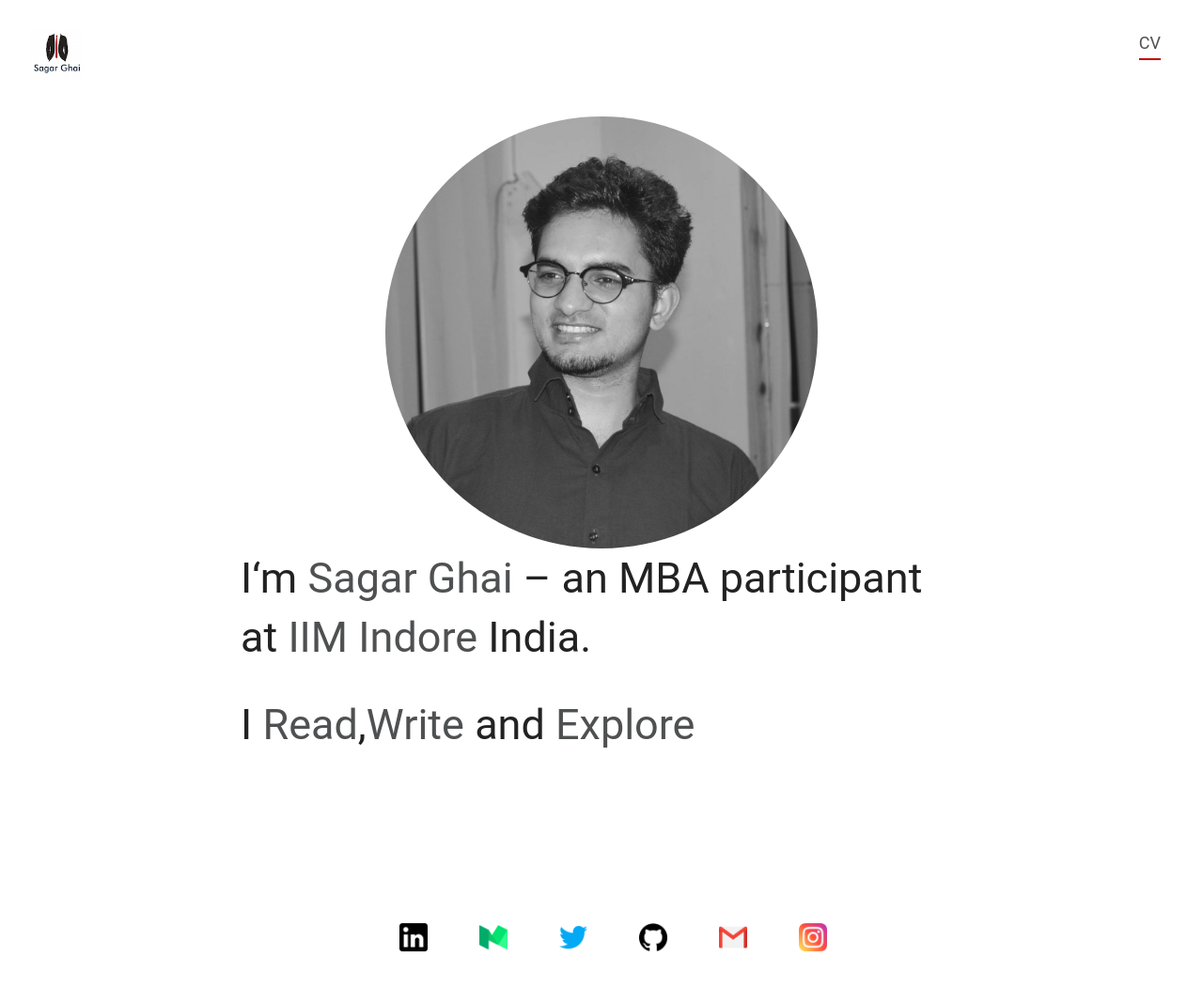
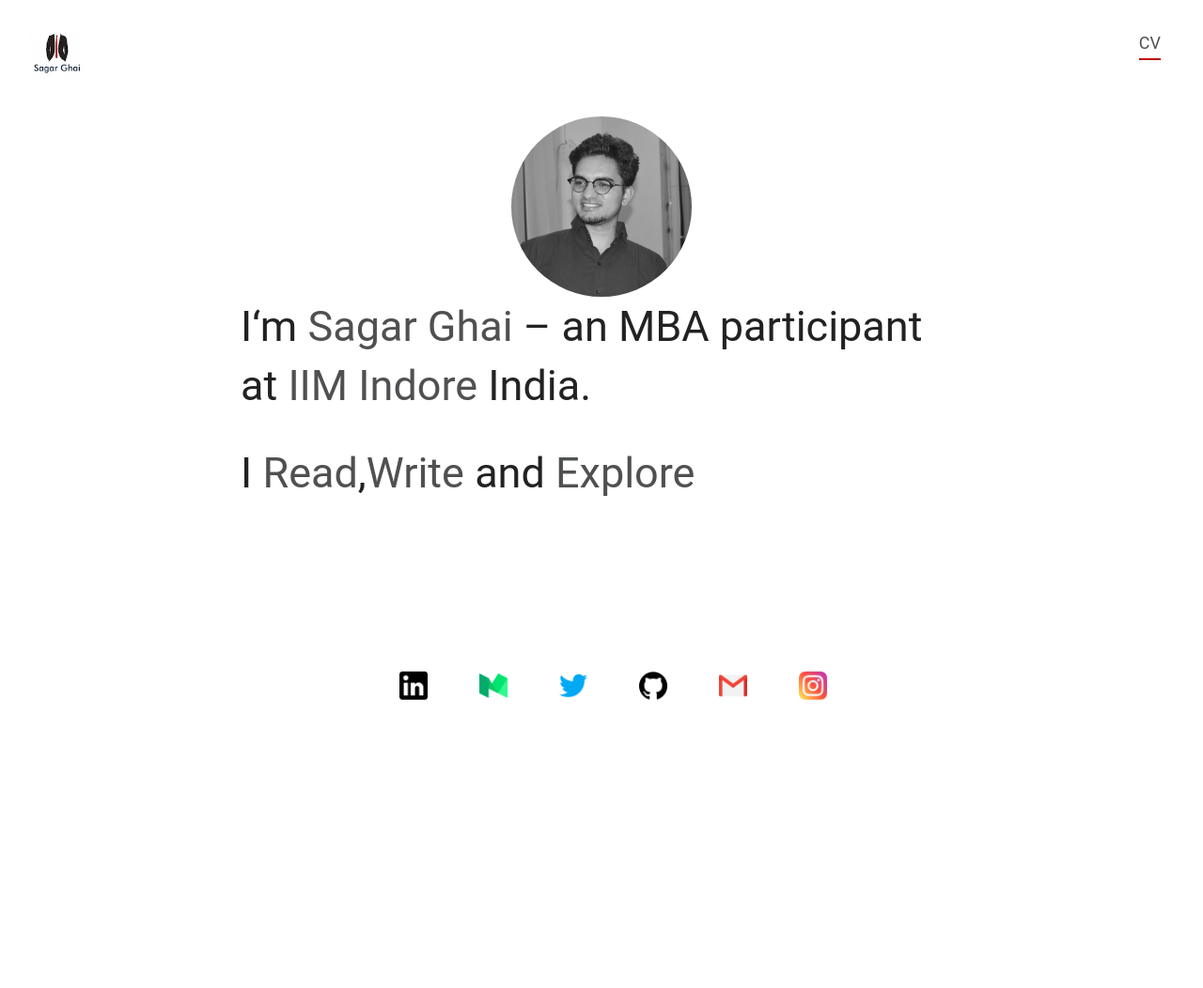
Before and after one commit to sagarghai/sagarghai.github.io, a Jekyll site: the page built from index.html, in a window 1280 px wide and 1053 px high. Shown: the whole window at 94% size. Built offline with Jekyll 4.4.1, drawn with Linux system fonts in a browser that asks for light colours.

Commit message:
main image changes

```diff
--- a/css/main.css
+++ b/css/main.css
@@ -503,17 +503,7 @@ td{
 
 .mainimage{
     border-radius: 50%;
-    width: 60%;
+    width: 25%;
     height: auto;
-    margin-left: 20%;
+    margin: auto;
 }
-
-/*@media (max-width: 650px){
-    .mainimage{
-        border-radius: 50%;
-        width:60%;
-        height:auto;
-        margin-left: 20%;
-    }
-}
-*/
```
